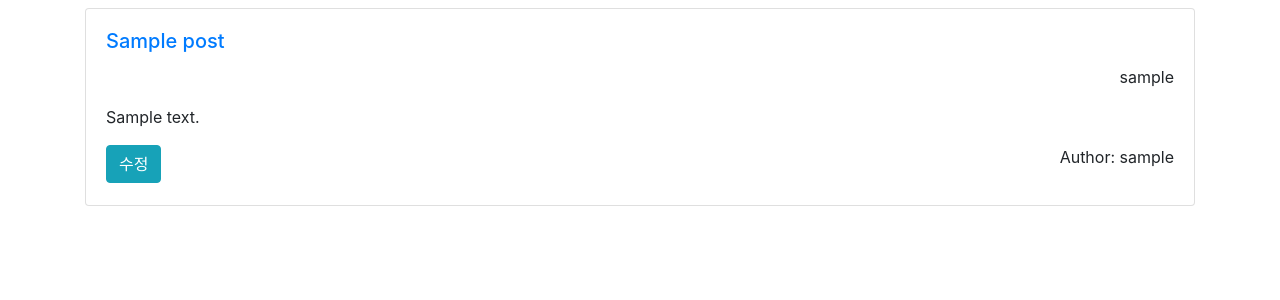
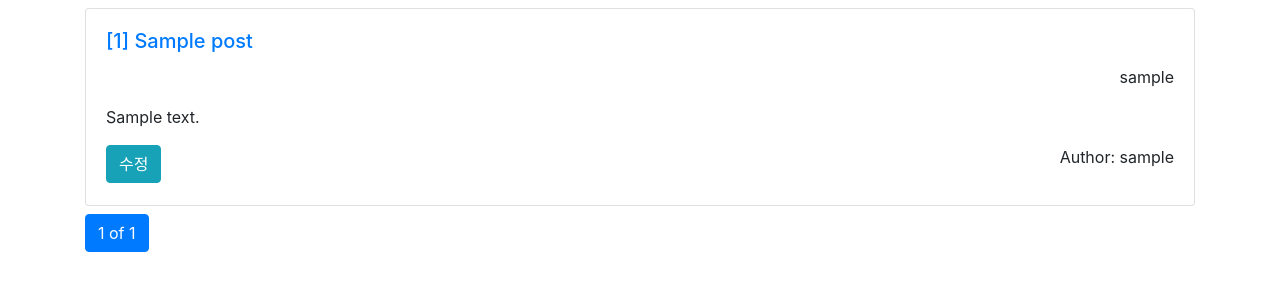
Before and after one commit to hanyonghee9264/DjangoGurls-Turorial, a Django app: page /posts/ in a window 1280 px wide. Shown: the part 56-356 px from the top of the page. Run offline with Django 3.2, Linux system fonts and the light colour scheme; tables that the repository leaves empty hold one stand-in row (values such as "Sample post"); some libraries are stand-ins or nearby versions.

Commit message:
post_list.html에 post넘버 추가 및 페이지 이동 기능 구현

```diff
--- a/app/blog/views.py
+++ b/app/blog/views.py
@@ -1,17 +1,40 @@
-import os
-import random
-import re
-
-from django.http import HttpResponse, HttpResponseRedirect
+from django.core.paginator import EmptyPage, Paginator, PageNotAnInteger
 from django.shortcuts import render, redirect
-from django.template import loader
-from django.urls import reverse
 
 from .models import Post
 
 
 def post_list(request):
-    posts = Post.objects.order_by('-created_date')
+    # 1. request.GET에 'page'값이 전달됨
+    # 2. 전체 Post QuerySet을 사용해서 Paginator인스턴스를 생성, paginator변수에 할당
+    # 3. Paginator인스턴스의 '.pgae()'메서드 호출, 호출 인수에 GET요청에 전달된 'page'값을 사용
+    # 4. .page()메서드 호출 결과를 cur_posts변수에 할당 (Page Instance)
+    # 5. posts변수를 템플릿으로 전달
+    # 6. Page Instance는 QuerySet과 같이 순회가능한 객체이며, 순회시 각 루프마다 해당 Post Instance를 돌려줌
+    #     post_list.html에서 해당 객체를 순회하도록 템플릿을 구현
+    # 7. 템플릿에 '이전', '<현재페이지 번호>', '다음' 링크를 생성
+
+    # 생성일자 내림차순으로 정렬된 모든 Post목록을
+    # 5개씩 나눌 Paginator객체 생성
+    paginator = Paginator(Post.objects.order_by('-created_date'), 5)
+
+    # GET parameter로 전달된 'page'의 값을 page변수에 할당
+    #  전달되지 않는다면 None이 할당됨
+    page = request.GET.get('page')
+
+    try:
+        # page변수가 가진 값에 해당하는 Page를
+        # paginator에서 가져오기 위해 시도
+        posts = paginator.page(page)
+    except PageNotAnInteger:
+        # page변수가 정수가 아니어서 발생한 예외의 경우
+        posts = paginator.page(1)
+    except EmptyPage:
+        # page변수에 해당하는 Page에 내용이 없는 경우
+        # (3페이지 까지만 가능한데 5페이지 호출 등)
+        # -> 무조건 마지막 페이지를 가져옴
+        posts = paginator.page(paginator.num_pages)
+
     context = {
         'posts': posts,
     }
@@ -77,8 +100,6 @@ def post_create(request):
 
 
 def post_update(request, pk):
-
-
     # URL
     # /posts/<pk>/update/
 
--- a/app/templates/blog/post_list.html
+++ b/app/templates/blog/post_list.html
@@ -4,7 +4,7 @@
     {% for post in posts %}
     <div class="card mb-2">
         <div class="card-body">
-            <h5 class="card-title"><a href="{% url 'post-detail' pk=post.pk %}">{{ post.title }}</a></h5>
+            <h5 class="card-title"><a href="{% url 'post-detail' pk=post.pk %}">[{{ post.pk }}] {{ post.title }}</a></h5>
             <p class="text-right">{{ post.author }}</p>
             <p class="card-text">{{ post.text|linebreaksbr|truncatechars:200 }}</p>
 
@@ -18,4 +18,27 @@
     </div>
     {% endfor %}
 
+    <nav>
+        <ul class="pagination">
+            {% if posts.has_previous %}
+            <li class="page-item">
+                <a href="?page={{ posts.previous_page_number }}"
+                   class="page-link">이전</a>
+            </li>
+            {% endif %}
+
+            <li class="page-item active">
+                <span class="page-link">
+                    {{ posts.number }} of {{ posts.paginator.num_pages }}
+                </span>
+            </li>
+
+            {% if posts.has_next %}
+            <li class="page-item">
+                <a href="?page={{ posts.next_page_number }}"
+                   class="page-link">다음</a>
+            </li>
+            {% endif %}
+        </ul>
+    </nav>
 {% endblock %}
```
